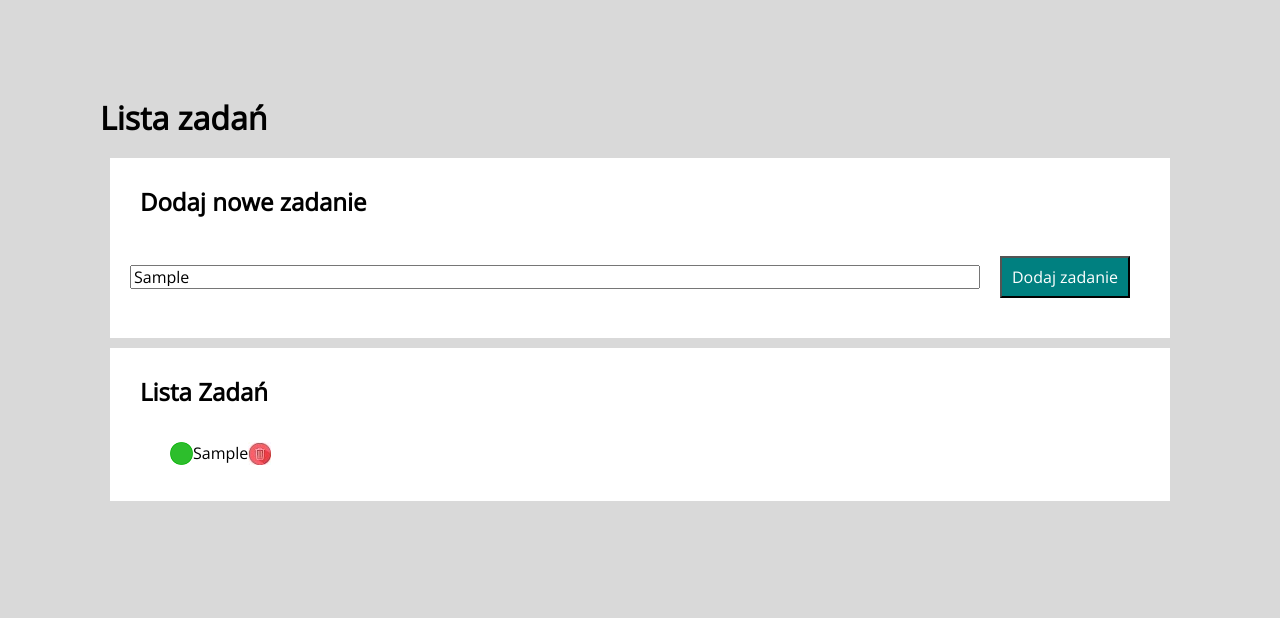
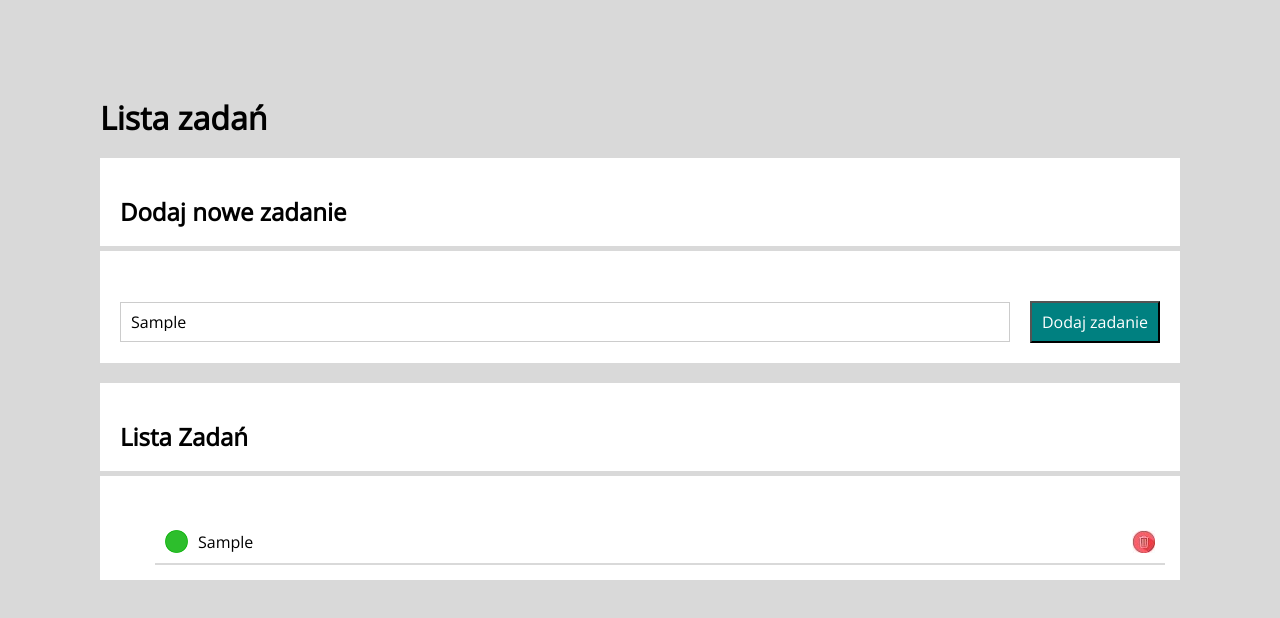
Before and after one commit to Vizter94/List-of-tasks, a plain HTML site: page index.html in a window 1280 px wide. Both pictures are taken after typing "Sample" into the empty fields and a click on the button "Dodaj zadanie". Drawn offline with nearby package versions, Linux system fonts and the light colour scheme.

Commit message:
Changing styles

```diff
--- a/CSS/form.css
+++ b/CSS/form.css
@@ -1,35 +1,34 @@
-.form__container{
-    display:grid;
+.form__container {
+    display: grid;
     grid-template-rows: 1fr auto;
     background-color: white;
-    padding: 20px;
     align-items: center;
-    margin: 10px;
-    grid-gap:10px 10px;
+    margin-bottom: 20px;
+    grid-gap: 10px 10px;
 
 }
 
-.form__header{
-    margin: 10px;
-
+.form__header {
+    padding: 20px;
+    border-bottom: 5px solid #d9d9d9;
 
 }
-.form__button{
+
+.form__button {
     background-color: teal;
     color: white;
     padding: 10px;
     margin: 20px;
 }
-.form__input{
 
-    height: 38px;
+.form__input {
+    border: 1px solid #ccc;
     padding: 10px;
-    margin: 0 20px;
+}
 
-}
-.form__newTask{
-    display:grid;
+.form__newTask {
+    display: grid;
     grid-template-columns: 1fr auto;
     align-items: center;
-
+    padding-left: 20px;
 }
--- a/CSS/list.css
+++ b/CSS/list.css
@@ -1,33 +1,37 @@
-.list{
+.list {
     list-style-type: none;
+    margin: 15px;
 }
-.list__items{
+
+.list__items {
     display: flex;
     align-items: center;
+    padding: 10px;
+
+    border-bottom: 2px solid #d9d9d9;
+    ;
 }
 
-.list__items--done{
+.list__items--done {
     text-decoration: line-through;
 }
-.list__button--delete{
+
+.list__button--delete {
     border: none;
     background-image: url(../Images/delete.png);
     width: 23px;
     height: 23px;
+    margin-left: auto;
+}
 
-}
-.list__button--notdone{
+.list__button--notdone {
     border: none;
     background-image: url(../Images/notdone.png);
     width: 23px;
     height: 23px;
+    margin-right: 10px;
 }
-.list__button--done{
-    border: none;
+
+.list__button--done {
     background-image: url(../Images/done.png);
-    width: 23px;
-    height: 23px;
 }
-.list__delete{
-    margin-left: auto;
- }
--- a/JS/script.js
+++ b/JS/script.js
@@ -36,8 +36,8 @@
     let htmlString = "";
 
     for (const task of tasks) {
-      htmlString += `<li class="list__items ${task.done ? "list__items--done" : ""}">
-      <button class="js-done list__button--notdone ${task.done ? "list__button--done" : ""}"></button>
+      htmlString += `<li class="list__items ${task.done && "list__items--done"}">
+      <button class="js-done list__button--notdone ${task.done && "list__button--done"}"></button>
       ${task.element}
       <button class="js-remove list__button--delete"></button></li>`;
     }
--- a/index.html
+++ b/index.html
@@ -23,7 +23,7 @@
         <div class="form__container">
             <h2 class="form__header">Dodaj nowe zadanie</h2>
             <div class="form__newTask">
-                <input class="js-newTask" placeholder="Co jest do zrobienia?" class="form__input">
+                <input class="js-newTask form__input" placeholder="Co jest do zrobienia?">
                 <button class="form__button">Dodaj zadanie</button>
             </div>
         </div>
```
Also changed, not shown: CSS/style.css (+4 -3 lines).
